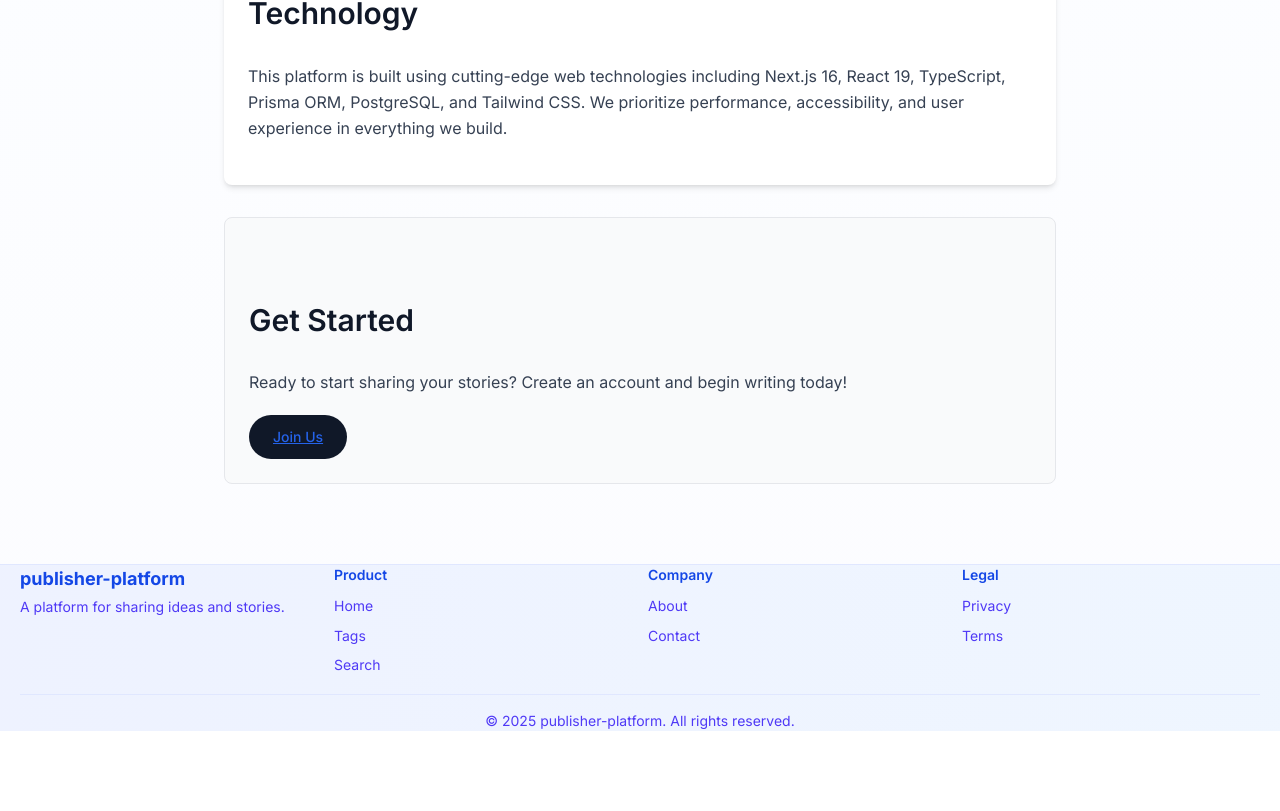
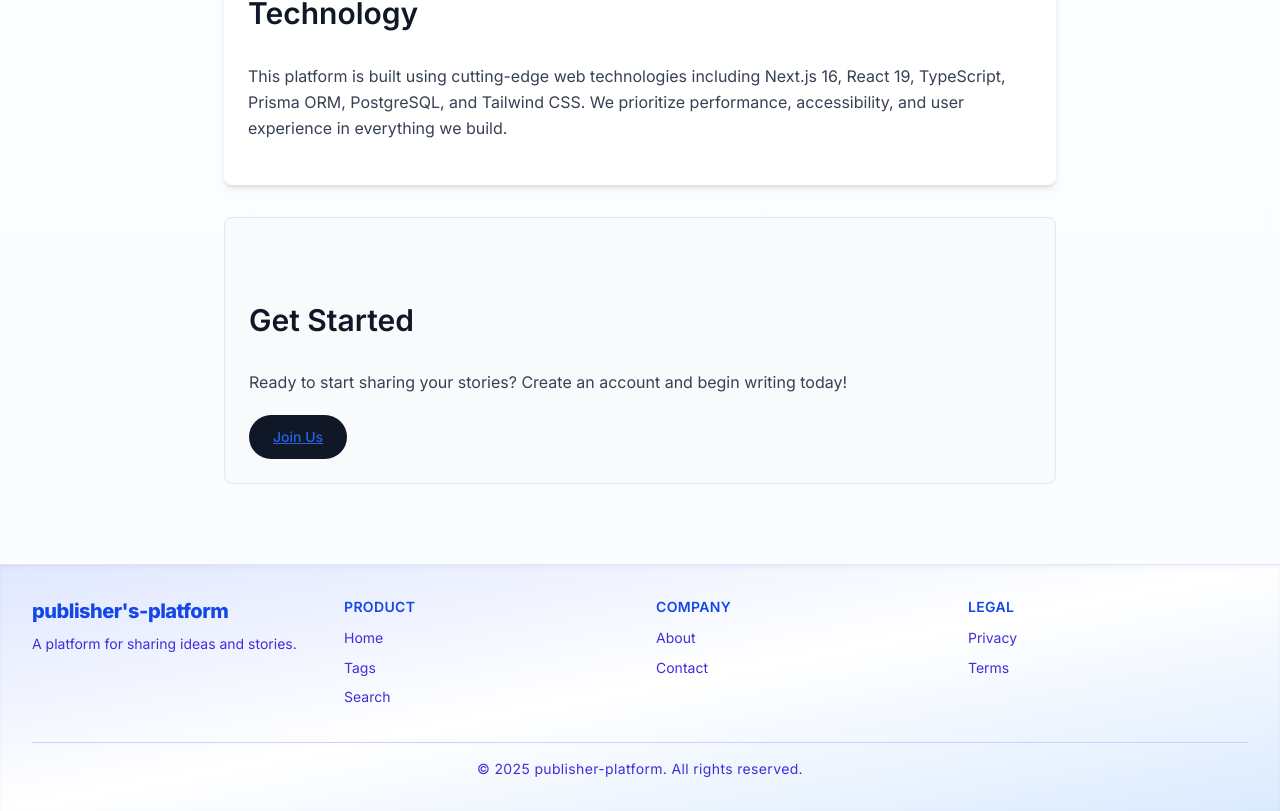
Before and after one commit to muhetopeace/capston2_frontend, a Next.js app: page /about in a window 1280 px wide. Shown: the part 1215-2026 px from the top of the page. Before the commit the page ends 1946 px from the top, so only its background shows below. Built offline with nearby package versions, Linux system fonts and the light colour scheme; no server answers.

Commit message:
changes of styles on footer

```diff
--- a/app/about/page.tsx
+++ b/app/about/page.tsx
@@ -6,7 +6,7 @@ export default function AboutPage() {
 
         <div className="space-y-6 text-gray-700 leading-relaxed">
           <p className="text-lg">
-            Publisher-platform is a modern publishing platform that empowers writers to share their stories,
+            Publisher's-platform is a modern publishing platform that empowers writers to share their stories,
             ideas, and expertise with the world. Built with Next.js and React, we provide a seamless
             writing and reading experience.
           </p>
--- a/components/Footer.tsx
+++ b/components/Footer.tsx
@@ -2,22 +2,23 @@ import Link from "next/link";
 
 export default function Footer() {
   return (
-    <footer className="border-t border-indigo-100 bg-gradient-to-r from-indigo-50 to-blue-50 w-full  left-0">
-      <div className="mx-auto max-w-7xl px-4  sm:px-4 lg:px-5">
-        <div className="grid grid-cols-1 sm:grid-cols-2 lg:grid-cols-4 gap-2 sm:gap-4">
-          <div>
-            <h3 className="text-lg font-bold text-blue-700">publisher-platform</h3>
-            <p className="mt-1 text-sm text-indigo-600">
+    <footer className="border-t border-indigo-100 bg-gradient-to-br from-indigo-100 via-white to-blue-100 w-full left-0 shadow-inner py-8">
+      <div className="mx-auto max-w-7xl px-4 sm:px-6 lg:px-8">
+        <div className="grid grid-cols-1 sm:grid-cols-2 lg:grid-cols-4 gap-6 sm:gap-8">
+          <div className="space-y-2">
+            <h3 className="text-xl font-extrabold text-blue-700 tracking-tight">publisher's-platform</h3>
+            <p className="text-sm text-indigo-700 leading-relaxed">
               A platform for sharing ideas and stories.
             </p>
           </div>
-          <div>
-            <h4 className="text-sm font-semibold text-blue-700">Product</h4>
+
+          <div className="space-y-2">
+            <h4 className="text-sm font-semibold text-blue-700 uppercase tracking-wide">Product</h4>
             <ul className="mt-2 space-y-1">
               <li>
                 <Link
                   href="/"
-                  className="text-sm text-indigo-600 hover:text-indigo-700 transition-colors"
+                  className="text-sm text-indigo-700 hover:text-blue-900 transition-colors duration-200"
                 >
                   Home
                 </Link>
@@ -25,7 +26,7 @@ export default function Footer() {
               <li>
                 <Link
                   href="/tags"
-                  className="text-sm text-indigo-600 hover:text-indigo-700 transition-colors"
+                  className="text-sm text-indigo-700 hover:text-blue-900 transition-colors duration-200"
                 >
                   Tags
                 </Link>
@@ -33,20 +34,21 @@ export default function Footer() {
               <li>
                 <Link
                   href="/search"
-                  className="text-sm text-indigo-600 hover:text-indigo-700 transition-colors"
+                  className="text-sm text-indigo-700 hover:text-blue-900 transition-colors duration-200"
                 >
                   Search
                 </Link>
               </li>
             </ul>
           </div>
-          <div>
-            <h4 className="text-sm font-semibold text-blue-700">Company</h4>
+
+          <div className="space-y-2">
+            <h4 className="text-sm font-semibold text-blue-700 uppercase tracking-wide">Company</h4>
             <ul className="mt-2 space-y-1">
               <li>
                 <Link
                   href="/about"
-                  className="text-sm text-indigo-600 hover:text-indigo-700 transition-colors"
+                  className="text-sm text-indigo-700 hover:text-blue-900 transition-colors duration-200"
                 >
                   About
                 </Link>
@@ -54,20 +56,21 @@ export default function Footer() {
               <li>
                 <Link
                   href="/contact"
-                  className="text-sm text-indigo-600 hover:text-indigo-700 transition-colors"
+                  className="text-sm text-indigo-700 hover:text-blue-900 transition-colors duration-200"
                 >
                   Contact
                 </Link>
               </li>
             </ul>
           </div>
-          <div>
-            <h4 className="text-sm font-semibold text-blue-700">Legal</h4>
+
+          <div className="space-y-2">
+            <h4 className="text-sm font-semibold text-blue-700 uppercase tracking-wide">Legal</h4>
             <ul className="mt-2 space-y-1">
               <li>
                 <Link
                   href="/privacy"
-                  className="text-sm text-indigo-600 hover:text-indigo-700 transition-colors"
+                  className="text-sm text-indigo-700 hover:text-blue-900 transition-colors duration-200"
                 >
                   Privacy
                 </Link>
@@ -75,7 +78,7 @@ export default function Footer() {
               <li>
                 <Link
                   href="/terms"
-                  className="text-sm text-indigo-600 hover:text-indigo-700 transition-colors"
+                  className="text-sm text-indigo-700 hover:text-blue-900 transition-colors duration-200"
                 >
                   Terms
                 </Link>
@@ -83,8 +86,9 @@ export default function Footer() {
             </ul>
           </div>
         </div>
-        <div className="mt-4 border-t border-indigo-100 pt-4">
-          <p className="text-center text-sm text-indigo-600">
+
+        <div className="mt-8 border-t border-indigo-200 pt-4">
+          <p className="text-center text-sm text-indigo-700 tracking-wide">
             © {new Date().getFullYear()} publisher-platform. All rights reserved.
           </p>
         </div>
--- a/components/Header.tsx
+++ b/components/Header.tsx
@@ -16,7 +16,7 @@ export default function Header() {
             href="/"
             className="text-lg font-bold text-blue-700 hover:text-blue-800 truncate max-w-[150px] sm:max-w-[200px] md:max-w-none sm:text-xl md:text-2xl transition-colors"
           >
-            publisher-platform
+            PUBLISHER'S PLATFORM
           </Link>
         </div>
 
```
